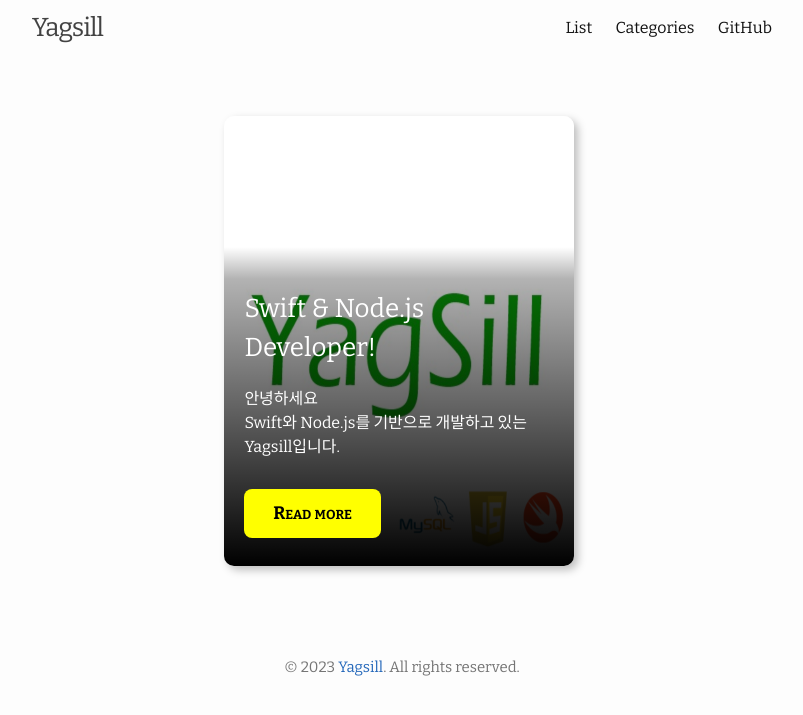
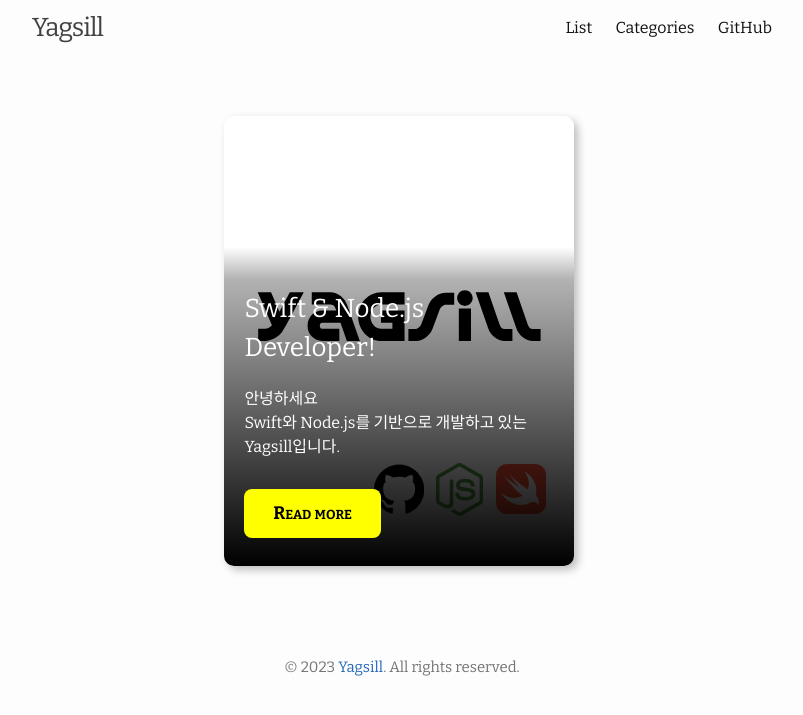
Before and after one commit to YangJinho0217/YagSill.github.io, a Jekyll site: the page built from about.md, in a window 1280 px wide. Shown: the top 715 px of the page, without its empty margins (238-1041 px from the left). Built offline with Jekyll 4.4.1, drawn with Linux system fonts in a browser that asks for light colours.

Commit message:
home 화면 이미지 변경 github page url 변경

```diff
--- a/_data/navigation.yml
+++ b/_data/navigation.yml
@@ -6,4 +6,4 @@
   - title: "Categories"
     url : /categories/
   - title: "GitHub"
-    url: https://github.com/YangJinho0217
+    url: https://github.com/YangJinho0217/YangJinho0217.github.io
--- a/_layouts/home.html
+++ b/_layouts/home.html
@@ -194,7 +194,7 @@
   <article class="card">
     <img
       class="card__background"
-      src="../assets/Yagsill.png"
+      src="/assets/YagsillLogo.png"
       alt="Photo of Cartagena's cathedral at the background and some colonial style houses"
       width="1920"
       height="2193"
--- a/about.md
+++ b/about.md
@@ -192,7 +192,7 @@
 <article class="card">
   <img
     class="card__background"
-    src="../assets/Yagsill.png"
+    src="../assets/YagsillLogo.png"
     alt="Photo of Cartagena's cathedral at the background and some colonial style houses"
     width="1920"
     height="2193"
```
Also changed, not shown: README.md, assets/YagsillLogo.png (added).
